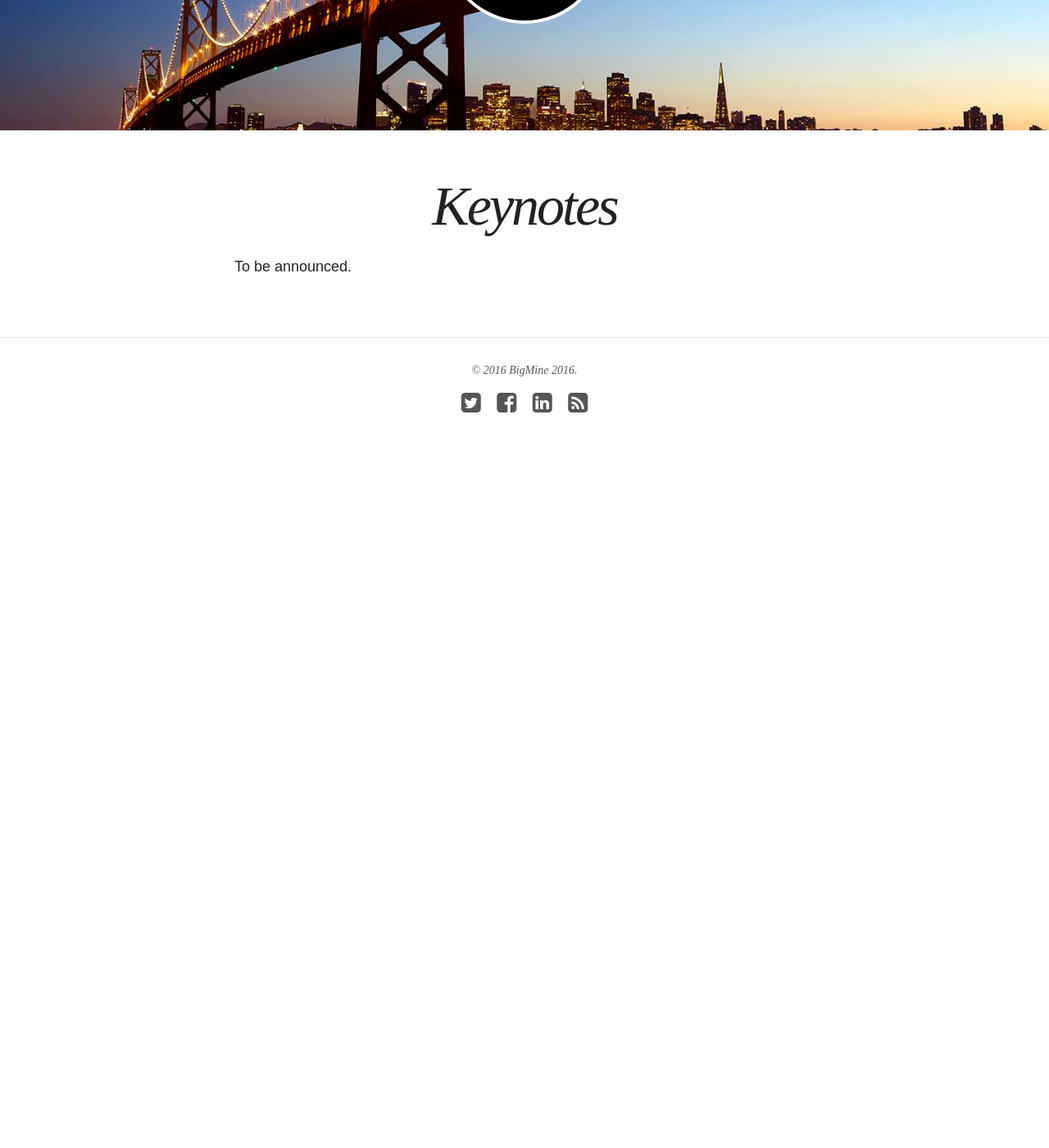
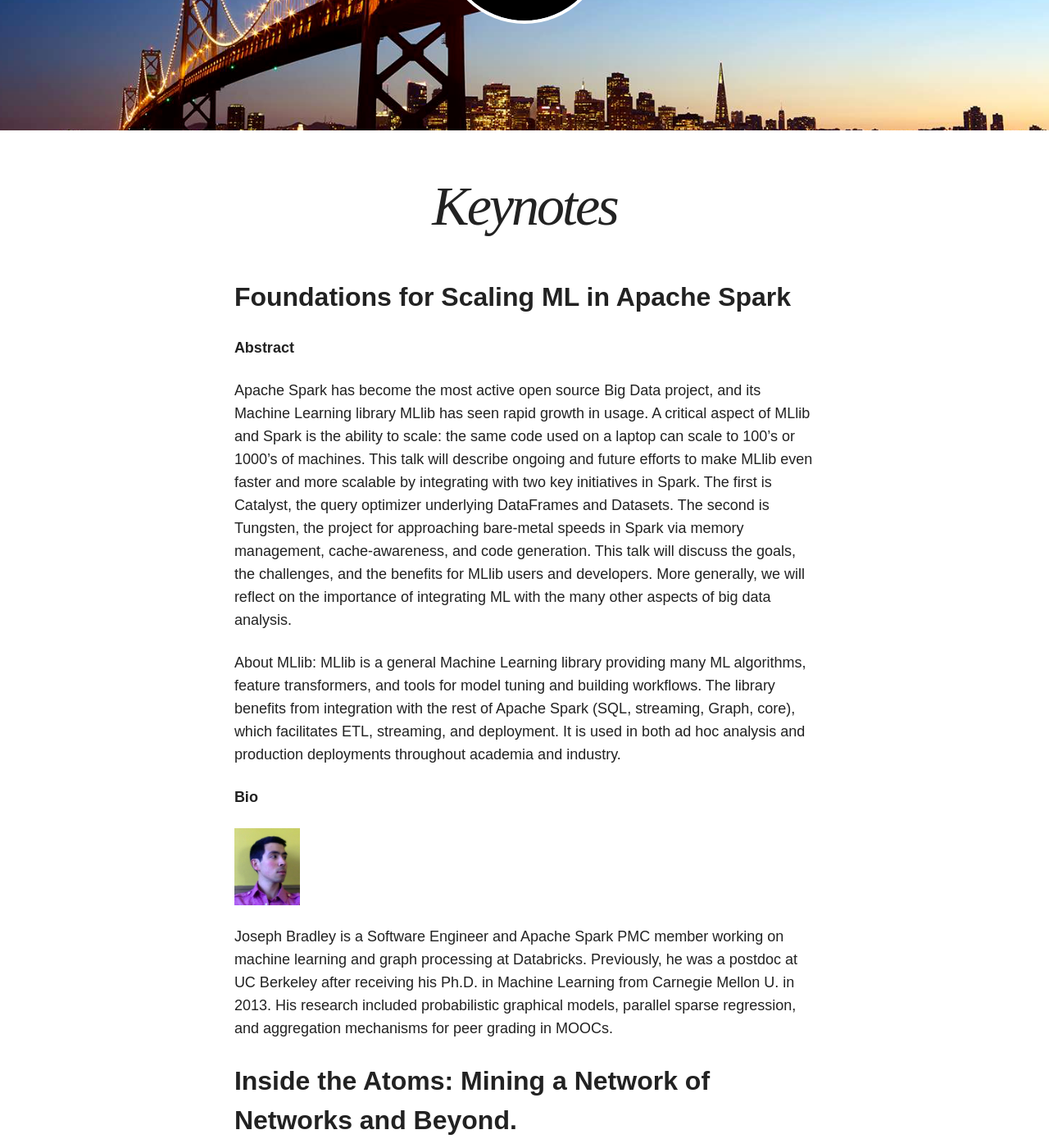
Before and after one commit to bigmine/bigmine17, a Jekyll site: the page built from keynotes.md, in a window 1280 px wide and 1400 px high, scrolled down 270 px. Shown: the whole window at 82% size. Built offline with Jekyll 4.4.1, drawn with Linux system fonts in a browser that asks for light colours; nearby versions of some CDN libraries; before the commit the page ends 900 px from its top, so only the background shows below that; some of the changed text lies outside the part shown.

Commit message:
Add Keynotes

```diff
--- a/keynotes.md
+++ b/keynotes.md
@@ -5,4 +5,29 @@
   feature: sf.png
 ---
 
-To be announced.
+
+## Foundations for Scaling ML in Apache Spark
+
+**Abstract**
+
+Apache Spark has become the most active open source Big Data project, and its Machine Learning library MLlib has seen rapid growth in usage.  A critical aspect of MLlib and Spark is the ability to scale: the same code used on a laptop can scale to 100’s or 1000’s of machines.  This talk will describe ongoing and future efforts to make MLlib even faster and more scalable by integrating with two key initiatives in Spark.  The first is Catalyst, the query optimizer underlying DataFrames and Datasets.  The second is Tungsten, the project for approaching bare-metal speeds in Spark via memory management, cache-awareness, and code generation.  This talk will discuss the goals, the challenges, and the benefits for MLlib users and developers.  More generally, we will reflect on the importance of integrating ML with the many other aspects of big data analysis.
+
+About MLlib: MLlib is a general Machine Learning library providing many ML algorithms, feature transformers, and tools for model tuning and building workflows.  The library benefits from integration with the rest of Apache Spark (SQL, streaming, Graph, core), which facilitates ETL, streaming, and deployment.  It is used in both ad hoc analysis and production deployments throughout academia and industry.
+
+**Bio**
+
+<a href=""><img src="images/JBradley.jpg" alt="Joseph Bradley" height="80" width="80" class="" /></a>
+
+Joseph Bradley is a Software Engineer and Apache Spark PMC member working on machine learning and graph processing at Databricks. Previously, he was a postdoc at UC Berkeley after receiving his Ph.D. in Machine Learning from Carnegie Mellon U. in 2013. His research included probabilistic graphical models, parallel sparse regression, and aggregation mechanisms for peer grading in MOOCs.
+
+
+## Inside the Atoms: Mining a Network of Networks and Beyond.
+
+**Abstract** Networks (i.e., graphs) appears in many high-impact applications. Often these networks are collected from different sources, at different times, at different granularities. In this talk, I will present our recent work on mining such multiple networks. First, we will present two models - one on modeling a set of inter-connected networks (NoN); and the other on modeling a set of inter-connected co-evolving time series (NoT). For both models, we will show that by treating networks as context, we are able to model more complicate real-world applications. Second, we will present some algorithmic examples on how to do mining with such new models, including ranking, imputation and prediction. Finally, we will demonstrate the effectiveness of our new models and algorithms in some applications, including bioinformatics, and sensor networks.
+
+
+**Bio**
+
+<a href=""><img src="images/hh.png" alt="Hanghang Tong" height="80" width="80" class="" /></a>
+
+Hanghang Tong is currently an assistant professor at School of Computing, Informatics, and Decision Systems Engineering (CIDSE), Arizona State University since August 2014.  Before that, he was an assistant professor at Computer Science Department, City College, City University of New York, a research staff member at IBM T.J. Watson Research Center and a Post-doctoral fellow in Carnegie Mellon University. He received his M.Sc and Ph.D. degree from Carnegie Mellon University in 2008 and 2009, both majored in Machine Learning. His research interest is in large scale data mining for graphs and multimedia. He has received several awards, including one ‘test of time’ award (ICDM 10-Year highest impact paper award), four best paper awards and four ‘best of conference’. He has published over 100 referred articles and more than 20 patents.
```
